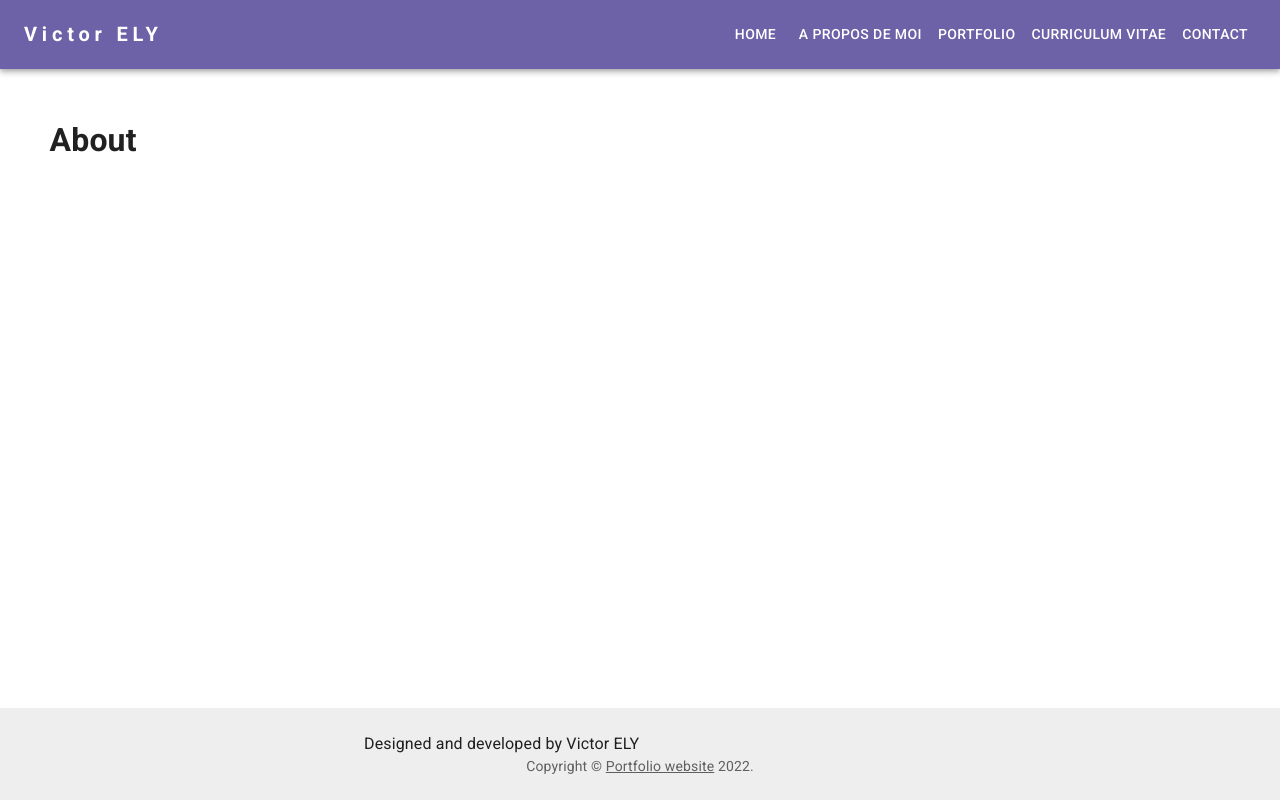
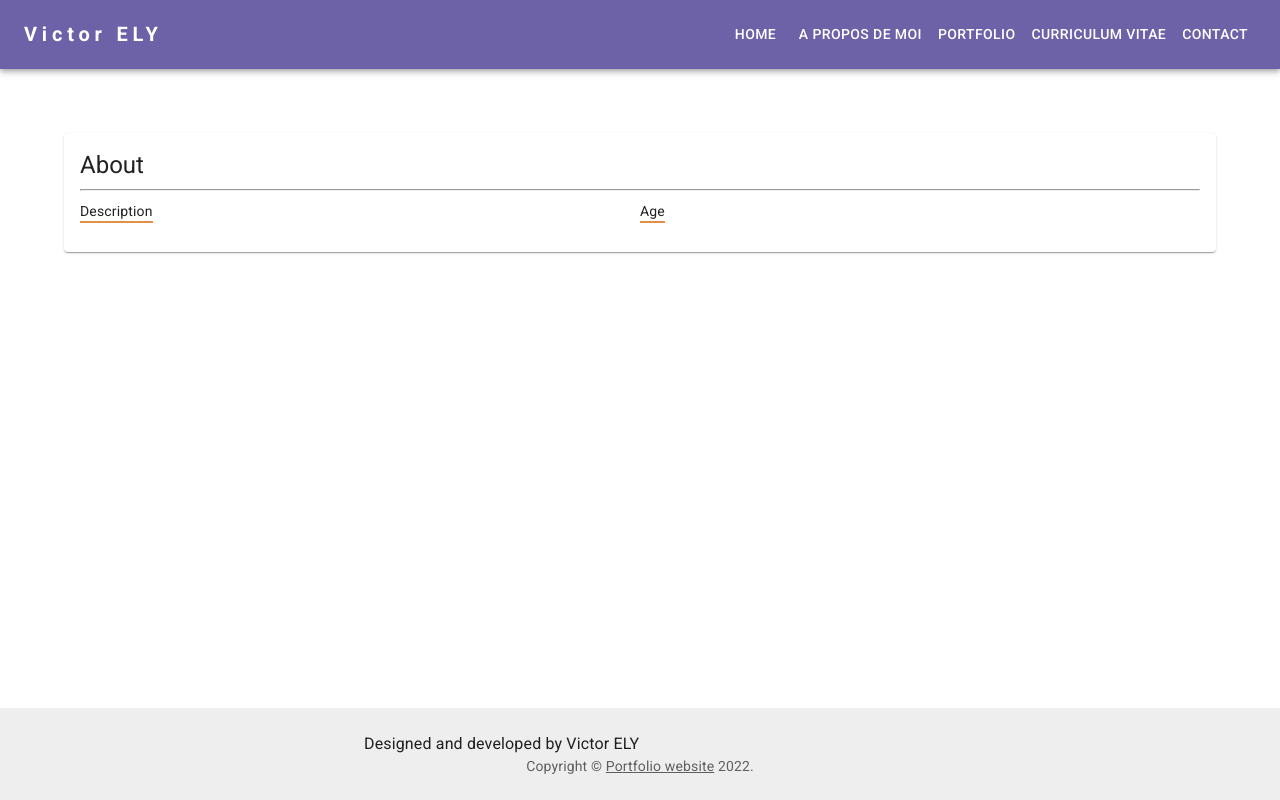
Before and after one commit to VictorGeorgesEly/portfolio, a React (Vite) app: page /about in a window 1280 px wide. Built offline with nearby package versions, Linux system fonts and the light colour scheme.

Commit message:
Small fix

```diff
--- a/src/components/Layout.tsx
+++ b/src/components/Layout.tsx
@@ -18,7 +18,7 @@ export default function Layout(): JSX.Element {
             }}
         >
         <Header />
-        <Container component="main" sx={{m: '2%'}}>
+        <Container component="main" sx={{ py: 8 }}>
             <Routes>
                 <Route path="/" element={<Home />} />
                 <Route path="/about" element={<About />} />
--- a/src/pages/About.tsx
+++ b/src/pages/About.tsx
@@ -1,5 +1,28 @@
+import { Box, Card, CardContent, Grid, Typography } from "@mui/material";
+
 export default function About(): JSX.Element {
-    return (
-        <h1>About</h1>
-    )
+  return (
+    <Box>
+      <Card sx={{ width: "100%" }}>
+        <CardContent>
+          <Typography gutterBottom variant="h5" component="div">
+            About
+          </Typography>
+          <hr />
+          <Grid container>
+            <Grid item xs={6}>
+              <Typography variant="body2" gutterBottom sx={{borderBottom: '#E48F46 2px solid', display: 'inline-block'}}>
+                Description
+              </Typography>
+            </Grid>
+            <Grid item xs={6}>
+              <Typography variant="body2" gutterBottom sx={{borderBottom: '#E48F46 2px solid', display: 'inline-block'}}>
+                Age
+              </Typography>
+            </Grid>
+          </Grid>
+        </CardContent>
+      </Card>
+    </Box>
+  );
 }
--- a/src/pages/Home.tsx
+++ b/src/pages/Home.tsx
@@ -1,7 +1,7 @@
 import Typewriter from "../components/Typewriter";
 
 export default function Home(): JSX.Element {
-  const texts = ["an Ingenior", "a Developer", "Victor ELY"];
+  const texts = ["an Engineer", "a Developer", "Victor ELY"];
   return (
       <h1>
         <Typewriter text={texts} />
```
